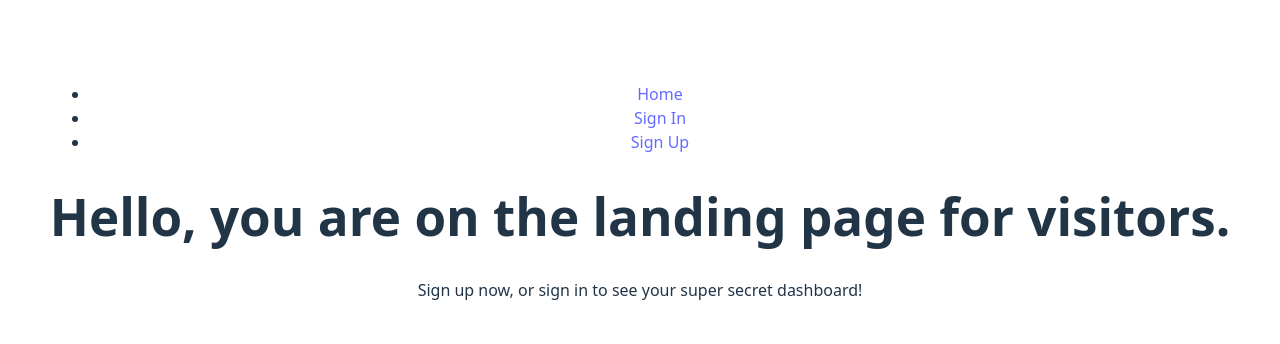
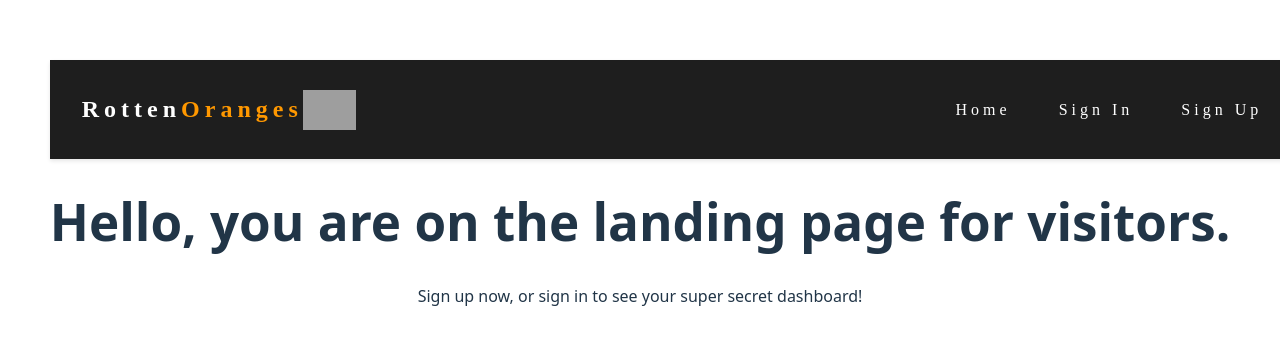
Before and after one commit to restbackDev/rotten-oranges-frontend, a React (Vite) app: page / in a window 1280 px wide. Shown: the part 208-552 px from the top of the page. Built offline with nearby package versions, Linux system fonts and the light colour scheme; no server answers; grey boxes are pictures that could not be loaded.

Commit message:
Add Navbar component with style and logo

```diff
--- a/src/components/NavBar/NavBar.jsx
+++ b/src/components/NavBar/NavBar.jsx
@@ -1,6 +1,7 @@
 import { useContext } from 'react';
 import { Link } from 'react-router';
-
+import styles from './NavBar.module.css';
+import logo from '../../assets/orange-logo.png'
 import { UserContext } from '../../contexts/UserContext';
 
 
@@ -16,20 +17,26 @@ const NavBar = () => {
   };
 
   return (
-    <nav>
+    <nav className={styles.navbar}>
+      <div className={styles.logoContainer}>
+      <h1>Rotten<span>Oranges</span></h1>
+      <img src={logo} alt="Rotten Oranges Logo" style={{height: '40px'}} />
+      </div>
+
       <ul>
         {user ? (
-          <>
-          <li>Welcome, {user.username}</li>
+          <div className={styles.navLinks}>
           <li><Link to='/'>Dashboard</Link></li>
+          <li><Link to='/'>My Reviews</Link></li>
+          <li><Link to='/'>My Favorites</Link></li>
           <li><Link to='/' onClick={handleSignOut}>Sign Out</Link></li>
-          </>
+          </div>
         ) : (
-        <>
+        <div className={styles.navLinks}>
           <li><Link to='/'>Home</Link></li>
           <li><Link to="/sign-in">Sign In</Link></li>
           <li><Link to="/sign-up">Sign Up</Link></li>
-        </>
+        </div>
         )}
 
       </ul>
--- /dev/null
+++ b/src/components/NavBar/Navbar.module.css
@@ -0,0 +1,42 @@
+.navbar {
+  background-color: #1e1e1e;
+  width: 100%;
+  font-family: 'Bangers';
+  color: #fff;
+  display: flex;
+  justify-content: space-between;
+  align-items: center;
+  padding: 1rem 2rem;
+  box-shadow: 0 2px 4px rgba(0, 0, 0, 0.1);
+}
+
+.logoContainer{
+    display: flex;
+    align-items: center;
+}
+
+.navbar h1 {
+  font-size: 1.5rem;
+  letter-spacing: 5px;
+}
+
+span{
+    color: #ff9800;
+}
+
+.navLinks {
+  display: flex;
+  gap: 3rem;
+  list-style: none;
+  letter-spacing: 4px;
+}
+
+.navLinks a {
+  color: white;
+  text-decoration: none;
+  font-weight: 500;
+}
+
+.navLinks a:hover {
+  color: #ff9800;
+}
```
Also changed, not shown: 1 other file (tests, documents, lock files or other folders).
